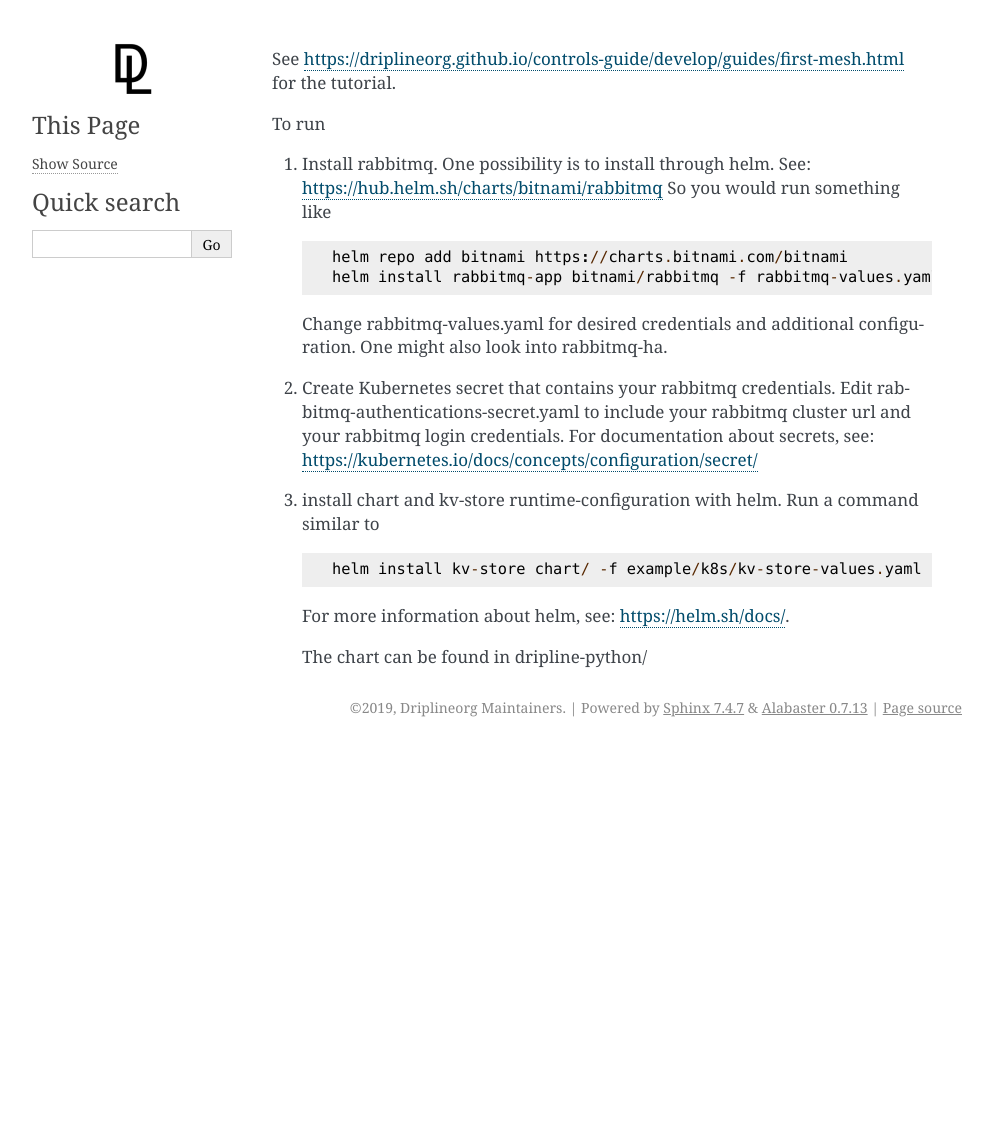
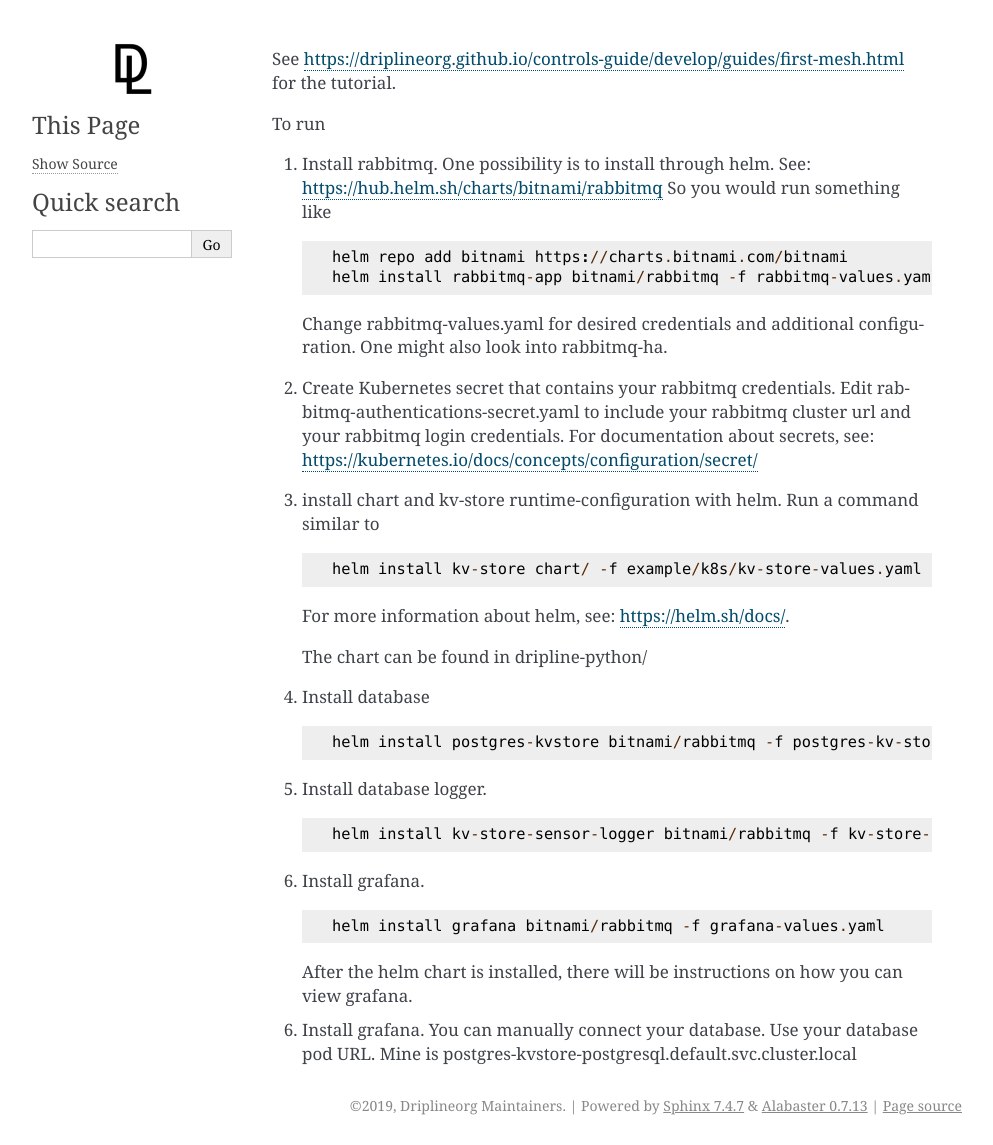
Before and after one commit to driplineorg/controls-guide, a Sphinx documentation site: the page built from source/second-mesh.rst, in a window 1280 px wide. Shown: the whole page, without its empty margins (148-1141 px from the left). Built offline with Sphinx 7.4.7, drawn with Linux system fonts in a browser that asks for light colours; before the commit the page ends 900 px from its top, so only the background shows below that.

Commit message:
added postgres, logging, and grafana

```diff
--- a/source/second-mesh.rst
+++ b/source/second-mesh.rst
@@ -9,6 +9,7 @@ To run
       helm install rabbitmq-app bitnami/rabbitmq -f rabbitmq-values.yaml
 
    Change rabbitmq-values.yaml for desired credentials and additional configuration. One might also look into rabbitmq-ha.
+
 2. Create Kubernetes secret that contains your rabbitmq credentials. Edit rabbitmq-authentications-secret.yaml to include your rabbitmq cluster url and your rabbitmq login credentials. For documentation about secrets, see: https://kubernetes.io/docs/concepts/configuration/secret/
 
 3. install chart and kv-store runtime-configuration with helm. Run a command similar to
@@ -17,3 +18,19 @@ To run
    For more information about helm, see: https://helm.sh/docs/.
 
    The chart can be found in dripline-python/
+
+4. Install database
+   ::
+      helm install postgres-kvstore bitnami/rabbitmq -f postgres-kv-store-values.yaml
+
+5. Install database logger.
+   ::
+      helm install kv-store-sensor-logger bitnami/rabbitmq -f kv-store-sensor-logger-values.yaml
+
+6. Install grafana.
+   ::
+      helm install grafana bitnami/rabbitmq -f grafana-values.yaml
+
+   After the helm chart is installed, there will be instructions on how you can view grafana.
+
+6. Install grafana. You can manually connect your database. Use your database pod URL. Mine is postgres-kvstore-postgresql.default.svc.cluster.local
```
Also changed, not shown: 4 other files.
